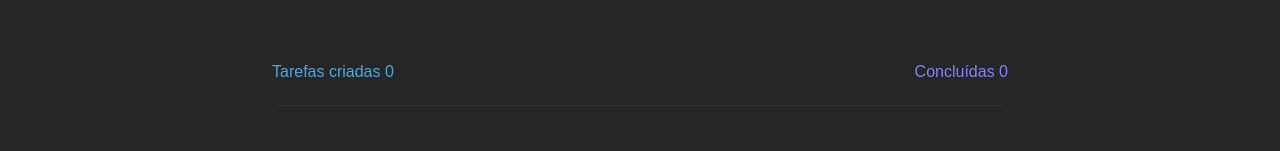
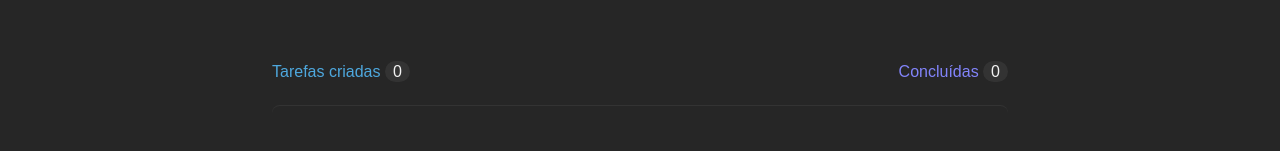
Before and after one commit to BacelarVitor/react-todo, a React (Vite) app: page / in a window 1280 px wide. Shown: the part 240-391 px from the top of the page. Built offline with nearby package versions, Linux system fonts and the light colour scheme.

Commit message:
finaliza counter

```diff
--- a/src/TodoList.module.css
+++ b/src/TodoList.module.css
@@ -9,6 +9,13 @@
 .info {
     display: flex;
     justify-content: space-between;
+}
+
+.info span {
+    color: var(--gray-100);
+    background-color: var(--gray-400);
+    padding: 0.125rem 0.5rem;
+    border-radius: 62.4rem;
 }
 
 .info p:nth-child(2) {
--- a/src/TodoList.tsx
+++ b/src/TodoList.tsx
@@ -1,4 +1,3 @@
-import { ClipboardText } from 'phosphor-react'
 import styles from './TodoList.module.css'
 
 export function TodoList() {
```
